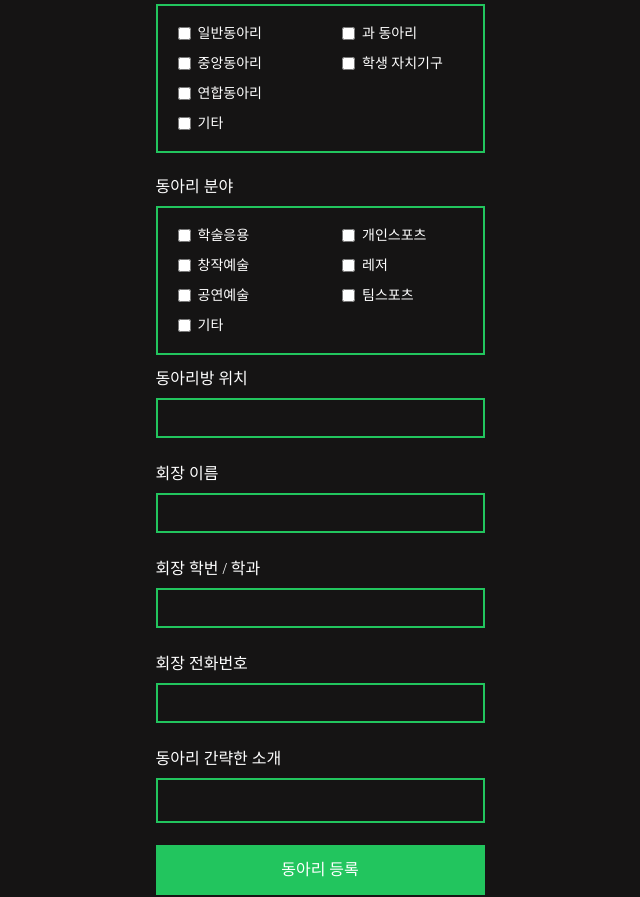
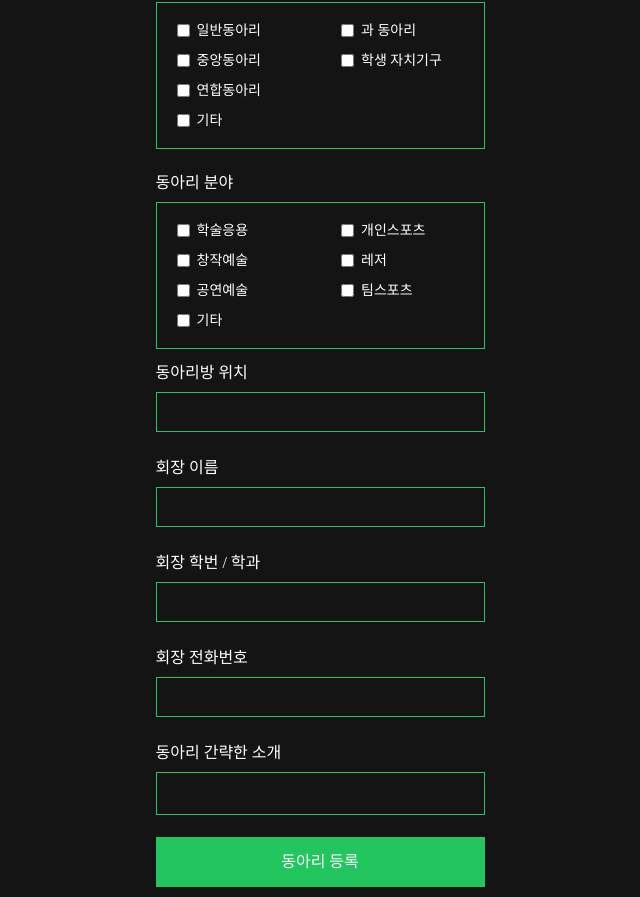
Before and after one commit to hufstory/oedong_front, a React (Create React App) app: page /enroll in a window 1280 px wide. Shown: the part 733-1630 px from the top of the page, without its empty margins (320-960 px from the left). Built offline with nearby package versions, Linux system fonts and the light colour scheme; a small style sheet from the web is missing.

Commit message:
chore: install datepicker

```diff
--- a/package.json
+++ b/package.json
@@ -7,6 +7,7 @@
     "@testing-library/react": "^13.4.0",
     "@testing-library/user-event": "^13.5.0",
     "react": "^18.2.0",
+    "react-datepicker": "^4.11.0",
     "react-dom": "^18.2.0",
     "react-icons": "^4.8.0",
     "react-router-dom": "^6.10.0",
--- a/src/components/CheckBox.js
+++ b/src/components/CheckBox.js
@@ -39,7 +39,7 @@ const CheckBox = (props) => {
       </label>
       <div
         className={`w-[329px] min-h-[40px] mt-[7px] pl-[20px] pt-[15px] pb-[15px] flex flex-col items-start justify-center ${
-          border ? "border-green border-2" : null
+          border ? "border-green border" : null
         }  bg-main-black`}
       >
         <div className="w-[329px] flex flex-row items-start justify-center">
--- a/src/components/TextInput.js
+++ b/src/components/TextInput.js
@@ -18,7 +18,7 @@ const TextInput = (props) => {
         {props.label}
       </label>
       {isLong ? (
-        <div className="container w-[329px] mt-[7px] mb-[22px] mx-auto flex flex-col items-start justify-center border-green border-2 bg-main-black">
+        <div className="container w-[329px] mt-[7px] mb-[22px] mx-auto flex flex-col items-start justify-center border-green border bg-main-black">
           <div>
             <textarea
               ref={textarea}
@@ -29,7 +29,7 @@ const TextInput = (props) => {
           </div>
         </div>
       ) : (
-        <div className="container w-[329px] min-h-[40px] mt-[7px] mb-[22px] mx-auto flex flex-col items-start justify-center border-green border-2 bg-main-black">
+        <div className="container w-[329px] min-h-[40px] mt-[7px] mb-[22px] mx-auto flex flex-col items-start justify-center border-green border bg-main-black">
           <div>
             <input
               type="text"
```
Also changed, not shown: 1 other file (tests, documents, lock files or other folders).
